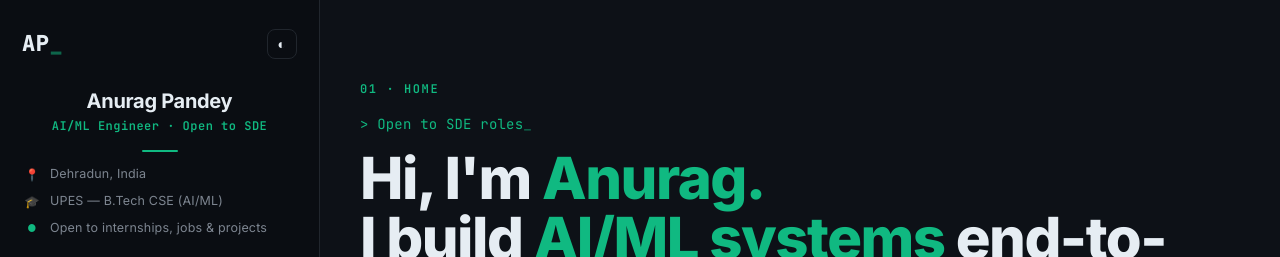
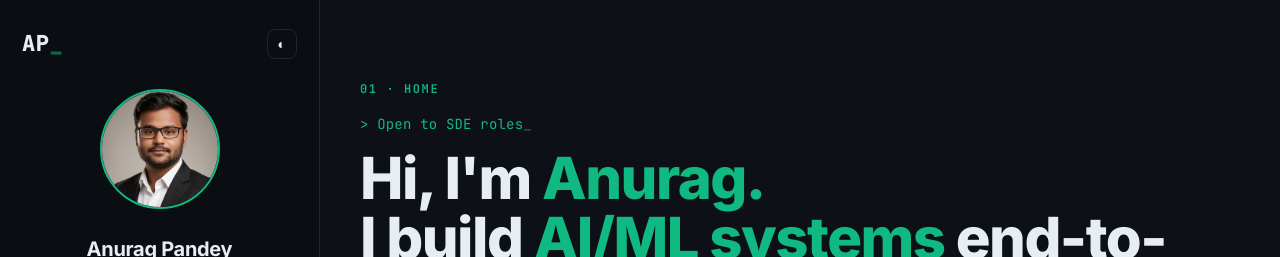
Before and after one commit to AnuragPandey19/portfolio, a website with bundled scripts: page index.html in a window 1280 px wide. Shown: the top 257 px of the page. Built offline with nearby package versions, Linux system fonts and the light colour scheme.

Commit message:
2026-07-11 12:53

```diff
--- a/assets/css/style.css
+++ b/assets/css/style.css
@@ -100,6 +100,29 @@ body {
   display: flex;
   align-items: center;
   justify-content: space-between;
+}
+
+/* Profile photo */
+.sb-avatar {
+  display: flex;
+  justify-content: center;
+  padding: 6px 0 0;
+}
+.sb-avatar img {
+  width: 120px;
+  height: 120px;
+  border-radius: 50%;
+  object-fit: cover;
+  object-position: center 25%;
+  border: 2px solid var(--accent);
+  box-sizing: border-box;
+  background: var(--bg-2);
+  image-rendering: -webkit-optimize-contrast;
+  transition: transform .3s var(--ease), box-shadow .3s var(--ease);
+}
+.sb-avatar img:hover {
+  transform: scale(1.04);
+  box-shadow: 0 10px 28px var(--accent-shadow);
 }
 
 .sb-brand {
--- a/index.html
+++ b/index.html
@@ -45,6 +45,10 @@
           <div class="sb-top">
             <a href="#hero" class="sb-brand">AP<span class="accent">_</span></a>
             <button id="theme-toggle" class="toggle sb-theme" aria-label="Toggle theme">◐</button>
+          </div>
+
+          <div class="sb-avatar">
+            <img src="assets/Profile.jpeg" alt="Anurag Pandey" loading="lazy" />
           </div>
 
           <div class="sb-profile">
```
Also changed, not shown: assets/Profile.jpeg (added).
